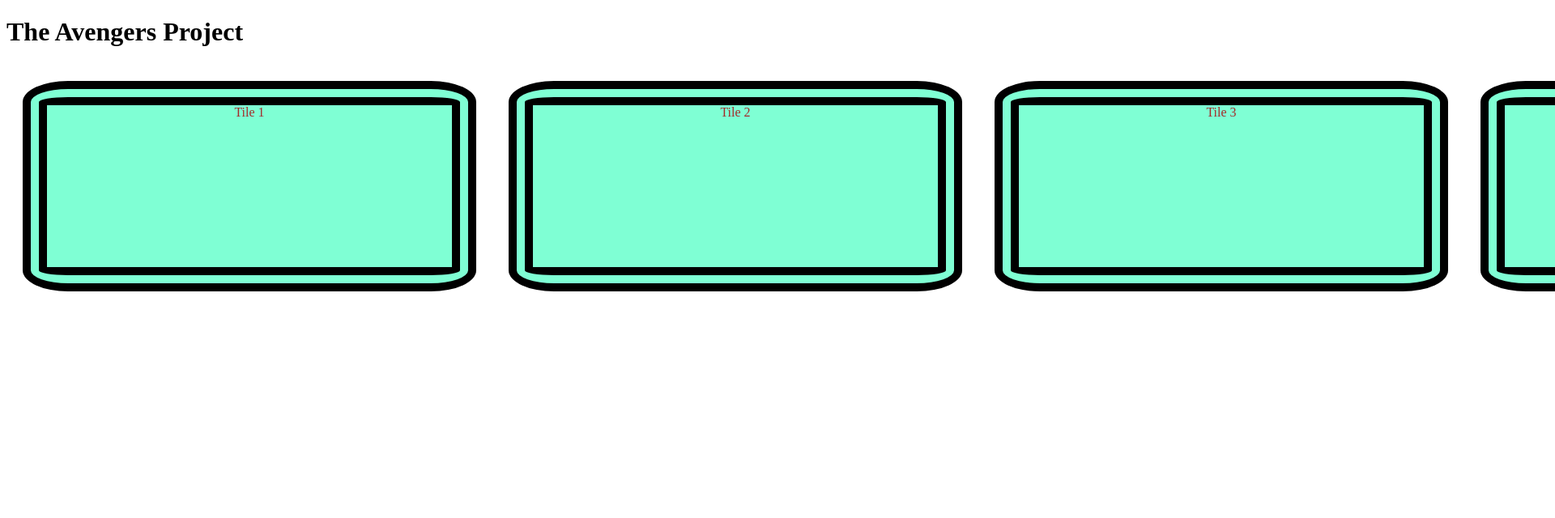
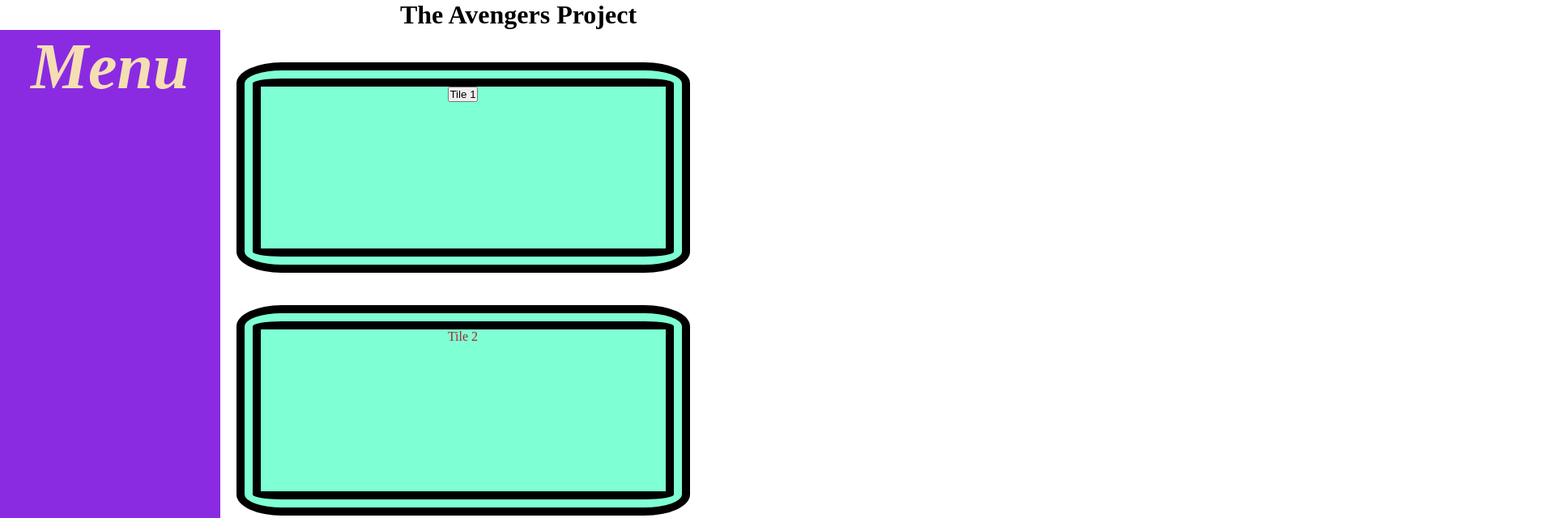
Before and after one commit to apexpredator6911/The-Avengers, a plain HTML site: page index.html in a window 1280 px wide. Shown: the top 640 px of the page at 81% size, 1920 px wide, since content can reach past the window. Drawn offline with Linux system fonts and the light colour scheme.

Commit message:
Add some styling in css and Menu bar in html

```diff
--- a/index.html
+++ b/index.html
@@ -9,13 +9,16 @@
 <body>
 
     <h1 class="main-page-title">The Avengers Project</h1>
+    <div class="container">
+        <div class="side-menu">Menu</div>
         <div class="tiles">
-        <div class="tile">Tile 1</div>
+            <div class="tile"><button>Tile 1</button></div>
             <div class="tile">Tile 2</div>
             <div class="tile">Tile 3</div>
             <div class="tile">Tile 4</div>
             <div class="tile">Tile 5</div>
             <div class="tile">Tile 6</div>
         </div>
+    </div>
 </body>
 </html>
--- a/styles.css
+++ b/styles.css
@@ -1,5 +1,30 @@
+* {
+    margin: 0;
+    padding: 0;
+    box-sizing: border-box;
+}
+
+.container {
+    display: flex;
+}
+
+.side-menu {
+    width: 350px;
+    height: 1500px;
+    border: 10px strong blue;
+    background-color: blueviolet;
+    color: wheat;
+    text-align: center;
+    font-size: 80px;
+    font-weight: 800;
+    font-style: oblique;
+}
+
 .tiles {
-    display: inline-flex;
+    display: flex;
+    margin: 20px auto;
+    width: 1300px;
+    flex-wrap: wrap;
 }
 
 .tile {
@@ -13,4 +38,10 @@
     height: 200px;
     margin: 20px;
     text-align: center;
+    flex: 0 0 auto;
+    box-sizing: content-box;
 }
+
+h1 {
+    text-align: center;
+}
```
Lines whose indentation alone changed are shown as unchanged.
